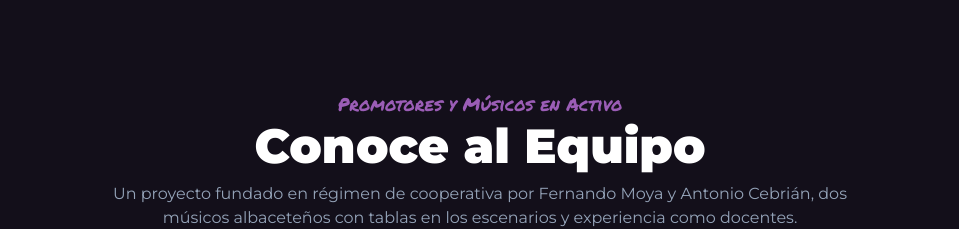
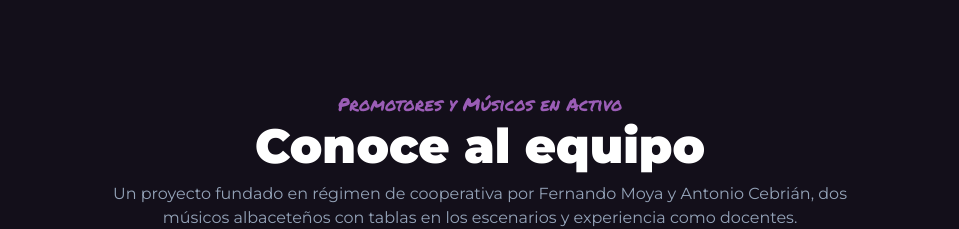
Before and after one commit to TupaTupaRiff/tupatupariff.com, a React (Vite) app: page / in a window 1280 px wide. Shown: the part 4180-4409 px from the top of the page, without its empty margins (160-1119 px from the left). Built offline with nearby package versions, Linux system fonts and the light colour scheme.

Commit message:
Correct capitalization in team introduction header

```diff
--- a/src/components/Equipo.tsx
+++ b/src/components/Equipo.tsx
@@ -83,7 +83,7 @@ export default function Equipo() {
       <div className="max-w-7xl mx-auto px-4 sm:px-6 lg:px-8">
         <div className="text-center max-w-3xl mx-auto mb-16">
           <span className="text-brand-purpleLight font-rock text-lg">Promotores y Músicos en Activo</span>
-          <h2 className="text-3xl sm:text-5xl font-black text-white mt-1">Conoce al Equipo</h2>
+          <h2 className="text-3xl sm:text-5xl font-black text-white mt-1">Conoce al equipo</h2>
           <p className="text-slate-400 mt-3 text-base">
             Un proyecto fundado en régimen de cooperativa por Fernando Moya y Antonio Cebrián,
             dos músicos albaceteños con tablas en los escenarios y experiencia como docentes.
```
